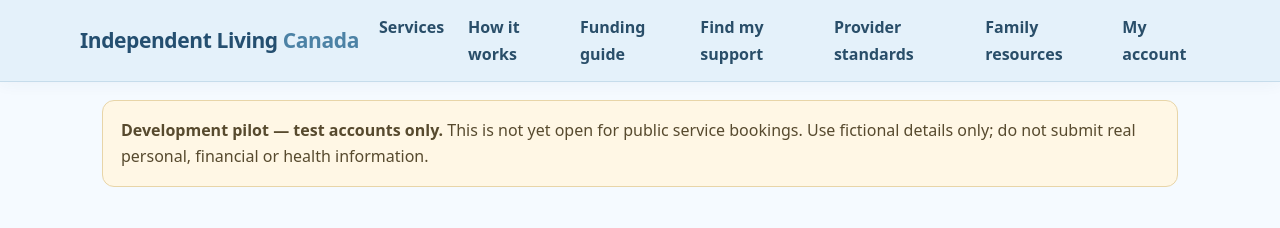
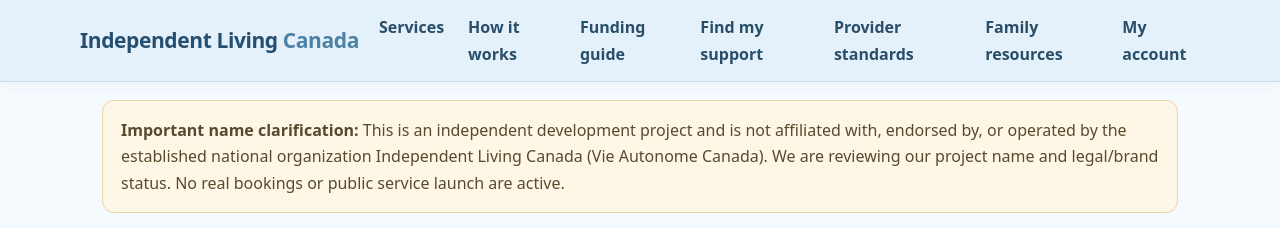
Before and after one commit to independentlivingcanada/Independent-Living-Canada, a plain HTML site: page index.html in a window 1280 px wide. Shown: the top 228 px of the page. Drawn offline with Linux system fonts and the light colour scheme; a script that the page names is missing.

Commit message:
Add name-conflict and non-affiliation clarification

```diff
--- a/index.html
+++ b/index.html
@@ -15,6 +15,7 @@
   <button class="button button-small button-outline" id="signOutButton" hidden type="button">Sign out</button>
 </header>
 <main>
+<div class="notice"><b>Important name clarification:</b> This is an independent development project and is not affiliated with, endorsed by, or operated by the established national organization Independent Living Canada (Vie Autonome Canada). We are reviewing our project name and legal/brand status. No real bookings or public service launch are active.</div>
 <div class="notice"><b>Development pilot — test accounts only.</b> This is not yet open for public service bookings. Use fictional details only; do not submit real personal, financial or health information.</div>
 <section class="hero">
   <div class="hero-copy">
```
